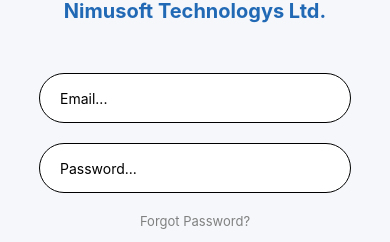
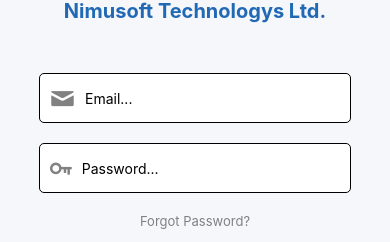
Before and after one commit to alamin322/React-Native-SignIn-Form-Design, a React Native app: screen / in a window 390 px wide. Shown: the part 342-584 px from the top of the page. Built offline with nearby package versions, Linux system fonts and the light colour scheme.

Commit message:
add icon in login form

```diff
--- a/src/components/LogIn.js
+++ b/src/components/LogIn.js
@@ -1,6 +1,7 @@
 import React, { useState } from 'react';
-import { Image, StyleSheet, Text, TextInput, TouchableOpacity, View, Button, Alert } from 'react-native';
-import Icon from 'react-native-vector-icons/FontAwesome';
+import { Alert, Image, StyleSheet, Text, TextInput, TouchableOpacity, View } from 'react-native';
+import IconEmail from 'react-native-vector-icons/Entypo';
+import IconPassword from 'react-native-vector-icons/Foundation';
 
 const LogIn = () => {
     const [email, setEamil] = useState("");
@@ -31,7 +32,7 @@
 
             {/* input fields */}
             <View style={styles.inputView}>
-                {/* <Icon name="email" size={25} color="#818181" style={styles.email_icon} /> */}
+                <IconEmail name="mail" size={25} color="#818181" style={styles.email_icon} />
                 <TextInput
                     style={styles.inputText}
                     value={email}
@@ -42,6 +43,7 @@
             </View>
 
             <View style={styles.inputView}>
+                <IconPassword name="key" size={25} color="#818181" style={styles.email_icon} />
                 <TextInput
                     style={styles.inputText}
                     value={password}
@@ -83,11 +85,11 @@
         alignItems: "center",
         justifyContent: "center",
     },
-    logo_container : {
-        borderWidth : 1,
-        borderColor : 'gray',
-        borderRadius : 10,
-        padding : 8
+    logo_container: {
+        borderWidth: 1,
+        borderColor: 'gray',
+        borderRadius: 10,
+        padding: 8
     },
     logo: {
         width: 100,
@@ -96,26 +98,39 @@
     logoText: {
         fontWeight: "bold",
         fontSize: 20,
-        // color: "#fb5b5a",
         color: "#2169b5",
         marginTop: 20,
         marginBottom: 50
     },
+
     email_icon: {
-        // marginTop : 22,
+        marginRight: 10,
     },
     inputView: {
         width: "80%",
-        // backgroundColor: "#465881",
-        position: "relative",
         backgroundColor: "white",
+        flexDirection: 'row',
+        alignItems: 'center',
+        borderWidth: 1,
         borderRadius: 25,
+        borderColor: 'black',
+        borderRadius: 5,
+        paddingHorizontal: 10,
         height: 50,
         marginBottom: 20,
-        justifyContent: "center",
-        padding: 20,
-        borderWidth: 1,
     },
+
+    // inputView: {
+    //     width: "80%",
+    //     backgroundColor: "white",
+    //     borderRadius: 25,
+    //     height: 50,
+    //     marginBottom: 20,
+    //     justifyContent: "center",
+    //     padding: 20,
+    //     borderWidth: 1,
+    // },
+
     inputText: {
         height: 50,
         color: "white"
```
